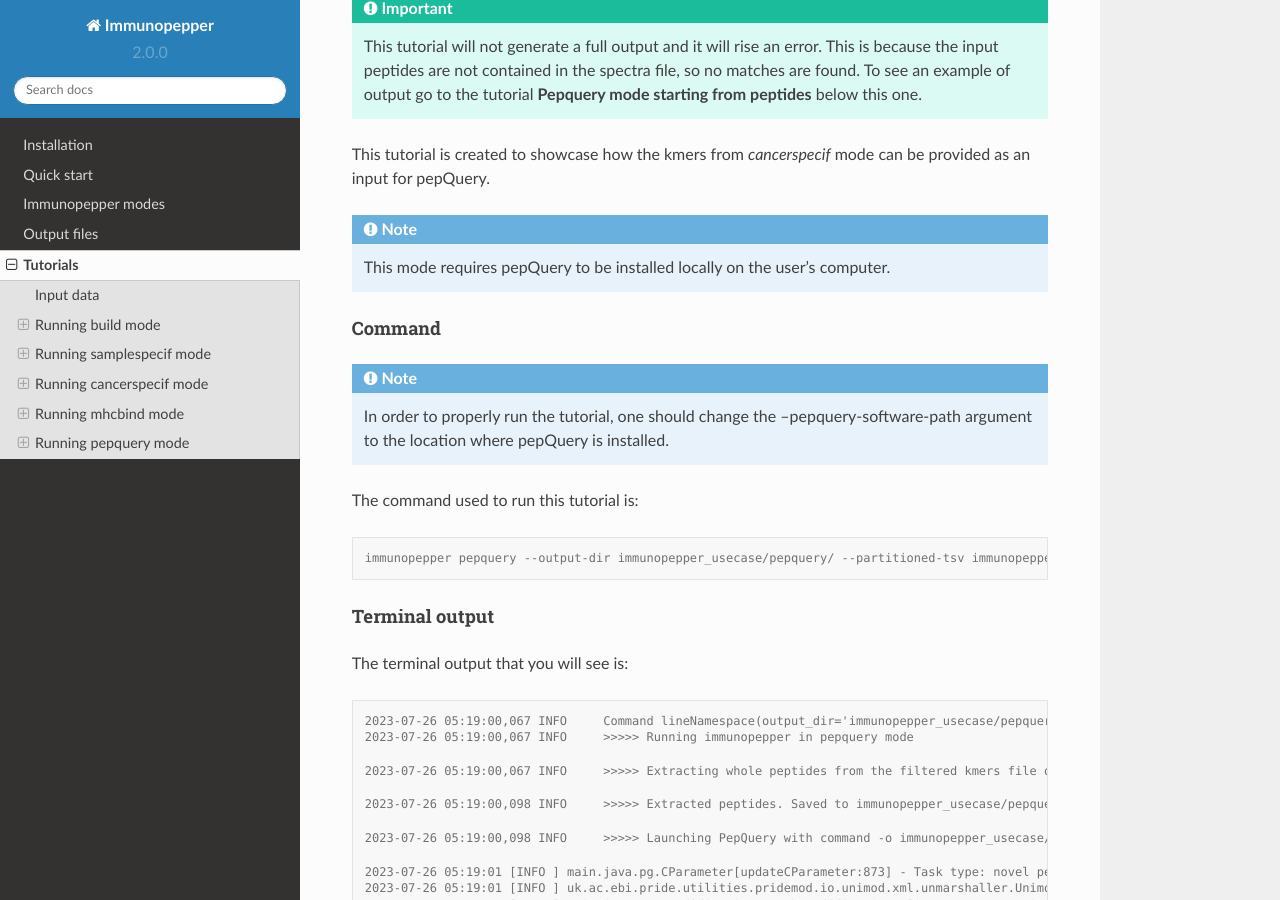
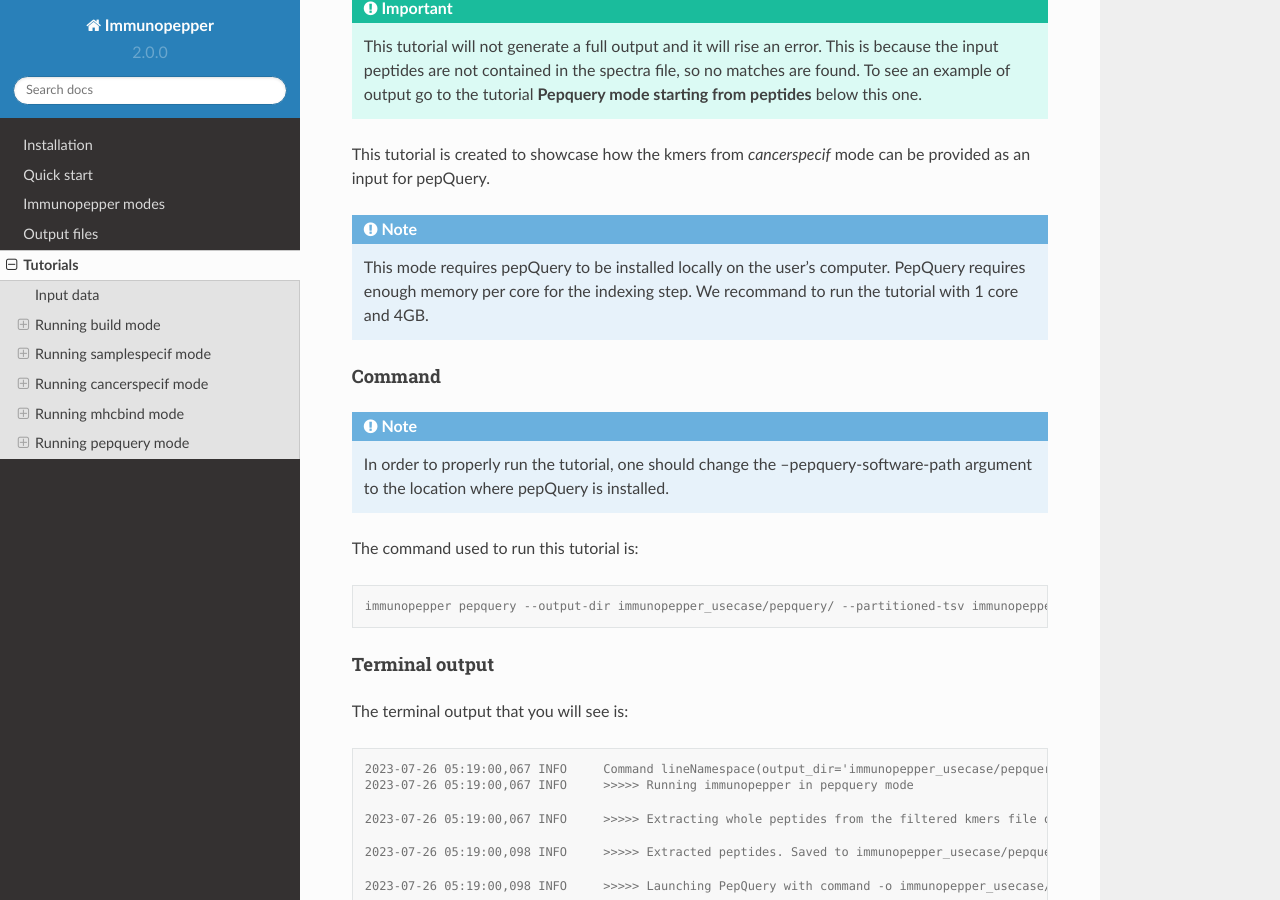
Before and after one commit to ratschlab/immunopepper, a Sphinx documentation site: the page built from docs/tutorials.rst, in a window 1280 px wide and 900 px high, scrolled down 23573 px. Built offline with Sphinx 7.4.7 and the Read the Docs theme 2.0.0, drawn with Linux system fonts in a browser that asks for light colours; the version number is read from the project's files by our own code; some of the changed text lies outside the part shown.

Commit message:
add run information in pepquery tutorial

```diff
--- a/docs/tutorials.rst
+++ b/docs/tutorials.rst
@@ -984,7 +984,7 @@ Pepquery mode starting from kmers
 
 This tutorial is created to showcase how the kmers from *cancerspecif* mode can be provided as an input for pepQuery.
 
-.. note:: This mode requires pepQuery to be installed locally on the user's computer.
+.. note:: This mode requires pepQuery to be installed locally on the user's computer. PepQuery requires enough memory per core for the indexing step. We recommand to run the tutorial with 1 core and 4GB.
 
 Command
 ~~~~~~~~~~
@@ -995,7 +995,7 @@ The command used to run this tutorial is:
 
 .. code-block:: console
 
-    immunopepper pepquery --output-dir immunopepper_usecase/pepquery/ --partitioned-tsv immunopepper_usecase/filter_case/simulated_Ipp_1_sample3_ref_SampleLim20.0CohortLim110.0Across2_FiltNormalsCohortlim100.0Across15.tsv.gz/ --metadata-path immunopepper_usecase/cohort_mutNone/ref_sample_peptides_meta.gz --kmer-type junctions --verbose 1 --pepquery-software-path pepQuery/pepquery-2.0.2/pepquery-2.0.2.jar --argstring "-o immunopepper_usecase/pepquery/results/ -i immunopepper_usecase/pepquery/pepquery_input.txt -db immunopepper/tests/data_simulated/data/pepquery_mode/uniprot-proteome_UP000005640.fasta -ms immunopepper/tests/data_simulated/data/pepquery_mode/TCGA_E2-A10A_BH-A18Q_C8-A130_117C_W_BI_20130222_H-PM_fA.mgf"
+    immunopepper pepquery --output-dir immunopepper_usecase/pepquery/ --partitioned-tsv immunopepper_usecase/filter_case/simulated_Ipp_1_sample3_ref_SampleLim20.0CohortLim110.0Across2_FiltNormalsCohortlim100.0Across15.tsv.gz/ --metadata-path immunopepper_usecase/cohort_mutNone/ref_sample_peptides_meta.gz --kmer-type junctions --verbose 1 --pepquery-software-path pepQuery/pepquery-2.0.2/pepquery-2.0.2.jar --argstring "-o immunopepper_usecase/pepquery/results/ -i immunopepper_usecase/pepquery/pepquery_input.txt -db immunopepper/tests/data_simulated/data/pepquery_mode/uniprot-proteome_UP000005640.fasta -ms immunopepper/tests/data_simulated/data/pepquery_mode/TCGA_E2-A10A_BH-A18Q_C8-A130_117C_W_BI_20130222_H-PM_fA.mgf -cpu 16"
 
 Terminal output
 ~~~~~~~~~~~~~~~~
@@ -1123,7 +1123,7 @@ The command needed to run this tutorial is:
 
 .. code-block:: console
 
-    pepquery --output-dir immunopepper_usecase/pepquery_peptides/ --verbose 1 --pepquery-software-path pepQuery/pepquery-2.0.2/pepquery-2.0.2.jar --argstring "-o immunopepper_usecase/pepquery/results_peptides/ -i immunopepper/tests/data_simulated/data/pepquery_mode/targetlist -db immunopepper/tests/data_simulated/data/pepquery_mode/uniprot-proteome_UP000005640.fasta -ms immunopepper/tests/data_simulated/data/pepquery_mode/TCGA_E2-A10A_BH-A18Q_C8-A130_117C_W_BI_20130222_H-PM_fA.mgf"
+    pepquery --output-dir immunopepper_usecase/pepquery_peptides/ --verbose 1 --pepquery-software-path pepQuery/pepquery-2.0.2/pepquery-2.0.2.jar --argstring "-o immunopepper_usecase/pepquery/results_peptides/ -i immunopepper/tests/data_simulated/data/pepquery_mode/targetlist -db immunopepper/tests/data_simulated/data/pepquery_mode/uniprot-proteome_UP000005640.fasta -ms immunopepper/tests/data_simulated/data/pepquery_mode/TCGA_E2-A10A_BH-A18Q_C8-A130_117C_W_BI_20130222_H-PM_fA.mgf -cpu 16"
 
 Terminal output
 ~~~~~~~~~~~~~~~
```
